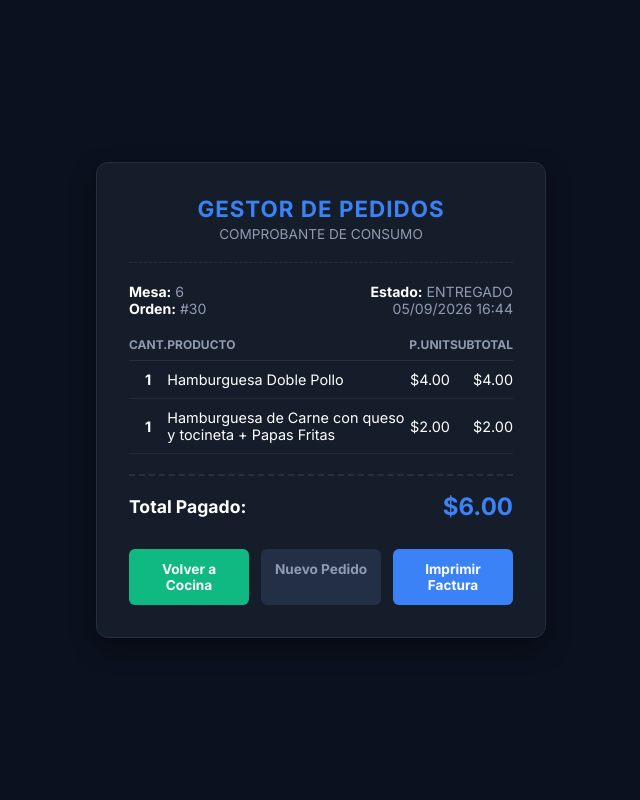
After one commit to djvictorcabrera-tech/proyecto-final, a PHP site: page /factura.php in a window 1280 px wide. The commit adds this page. Shown: the whole page, without its empty margins (319-959 px from the left). Run offline with PHP 8.4, Linux system fonts and the light colour scheme; data comes from the database, SQL or seed files in the repository; both versions use the stored data as it was after the commit.

Commit message:
Add files via upload

```diff
--- /dev/null
+++ b/factura.php
@@ -0,0 +1,245 @@
+<?php
+require_once 'SessionManager.php';
+$session = new SessionManager();
+
+$host = '127.0.0.1';
+$dbname = 'gestor_pedidos';
+$username = 'root';
+$password = '';
+
+try {
+    $pdo = new PDO("mysql:host=$host;dbname=$dbname;charset=utf8mb4", $username, $password);
+    $pdo->setAttribute(PDO::ATTR_ERRMODE, PDO::ERRMODE_EXCEPTION);
+} catch (PDOException $e) {
+    die("Error de conexión: " . $e->getMessage());
+}
+
+// Obtener el ID del pedido vía GET (si no se especifica, toma el último registrado)
+$idPedido = isset($_GET['id_pedido']) ? (int)$_GET['id_pedido'] : 0;
+
+if ($idPedido === 0) {
+    $stmtUltimo = $pdo->query("SELECT id_pedido FROM pedidos ORDER BY id_pedido DESC LIMIT 1");
+    $ultimo = $stmtUltimo->fetch(PDO::FETCH_ASSOC);
+    $idPedido = $ultimo['id_pedido'] ?? 0;
+}
+
+$pedidoHeader = null;
+$detalles = [];
+
+if ($idPedido > 0) {
+    // 1. Obtener encabezado del pedido
+    $stmtHeader = $pdo->prepare("
+        SELECT p.id_pedido, p.estado, p.total, p.creado_en, m.numero_mesa
+        FROM pedidos p
+        INNER JOIN mesas m ON p.id_mesa = m.id_mesa
+        WHERE p.id_pedido = :id_pedido
+    ");
+    $stmtHeader->execute([':id_pedido' => $idPedido]);
+    $pedidoHeader = $stmtHeader->fetch(PDO::FETCH_ASSOC);
+
+    // 2. Obtener desglose de detalle_pedido
+    $stmtDetalle = $pdo->prepare("
+        SELECT dp.cantidad, dp.precio_unitario, dp.subtotal, dp.notas, pb.nombre AS producto
+        FROM detalle_pedido dp
+        INNER JOIN platos_bebidas pb ON dp.id_producto = pb.id_producto
+        WHERE dp.id_pedido = :id_pedido
+    ");
+    $stmtDetalle->execute([':id_pedido' => $idPedido]);
+    $detalles = $stmtDetalle->fetchAll(PDO::FETCH_ASSOC);
+}
+?>
+<!DOCTYPE html>
+<html lang="es">
+<head>
+    <meta charset="UTF-8">
+    <meta name="viewport" content="width=device-width, initial-scale=1.0">
+    <title>Factura / Comprobante #<?= htmlspecialchars($idPedido) ?></title>
+    <link href="https://fonts.googleapis.com/css2?family=Inter:wght@400;500;600;700&display=swap" rel="stylesheet">
+    <style>
+        :root {
+            --bg-body: #0b111e;
+            --card-bg: #151d2a;
+            --text-main: #ffffff;
+            --text-muted: #8e9bb0;
+            --primary: #3b82f6;
+            --border: #232f45;
+        }
+
+        * { box-sizing: border-box; margin: 0; padding: 0; font-family: 'Inter', sans-serif; }
+
+        body {
+            background-color: var(--bg-body);
+            color: var(--text-main);
+            display: flex;
+            justify-content: center;
+            align-items: center;
+            min-height: 100vh;
+            padding: 20px;
+        }
+
+        .invoice-card {
+            background-color: var(--card-bg);
+            border: 1px solid var(--border);
+            border-radius: 12px;
+            width: 100%;
+            max-width: 450px;
+            padding: 32px;
+            box-shadow: 0 10px 25px rgba(0, 0, 0, 0.4);
+        }
+
+        .invoice-header {
+            text-align: center;
+            padding-bottom: 20px;
+            border-bottom: 1px dashed var(--border);
+        }
+
+        .restaurant-name { font-size: 1.4rem; font-weight: 800; color: var(--primary); letter-spacing: 1px; }
+        .invoice-title { font-size: 0.85rem; color: var(--text-muted); text-transform: uppercase; margin-top: 4px; }
+
+        .meta-info {
+            display: flex;
+            justify-content: space-between;
+            margin: 20px 0;
+            font-size: 0.88rem;
+            color: var(--text-muted);
+        }
+
+        .meta-info strong { color: var(--text-main); }
+
+        .items-table {
+            width: 100%;
+            border-collapse: collapse;
+            margin: 20px 0;
+        }
+
+        .items-table th {
+            text-align: left;
+            font-size: 0.75rem;
+            text-transform: uppercase;
+            color: var(--text-muted);
+            padding-bottom: 8px;
+            border-bottom: 1px solid var(--border);
+        }
+
+        .items-table td {
+            padding: 10px 0;
+            font-size: 0.9rem;
+            border-bottom: 1px solid rgba(255, 255, 255, 0.05);
+        }
+
+        .text-right { text-align: right; }
+        .text-center { text-align: center; }
+
+        .total-section {
+            border-top: 2px dashed var(--border);
+            padding-top: 16px;
+            margin-top: 10px;
+            display: flex;
+            justify-content: space-between;
+            align-items: center;
+        }
+
+        .total-label { font-size: 1.1rem; font-weight: 700; }
+        .total-amount { font-size: 1.5rem; font-weight: 800; color: var(--primary); }
+
+        .actions {
+            display: flex;
+            gap: 12px;
+            margin-top: 28px;
+        }
+
+        .btn {
+            flex: 1;
+            padding: 12px;
+            border-radius: 6px;
+            font-weight: 700;
+            font-size: 0.85rem;
+            text-align: center;
+            text-decoration: none;
+            cursor: pointer;
+            border: none;
+            transition: opacity 0.2s;
+        }
+
+        .btn-print { background-color: var(--primary); color: #fff; }
+        .btn-back { background-color: #232f45; color: var(--text-muted); }
+        .btn:hover { opacity: 0.9; }
+
+        @media print {
+            body { background: #fff; color: #000; }
+            .invoice-card { border: none; box-shadow: none; width: 100%; max-width: 100%; padding: 0; }
+            .actions { display: none; }
+            .restaurant-name, .total-amount { color: #000; }
+            .items-table th, .items-table td { border-color: #ddd; }
+        }
+            .btn-cocina {
+                background-color: #10b981; /* Verde estilo cocina */
+                color: #ffffff;
+                }
+                .btn-cocina:hover {
+                    background-color: #059669;
+                }
+    </style>
+</head>
+<body>
+
+<div class="invoice-card">
+    <?php if (!$pedidoHeader): ?>
+        <div style="text-align: center; color: var(--text-muted);">
+            <h3>No se encontró la factura</h3>
+            <p style="margin-top: 10px;">El pedido especificado no existe o no contiene productos.</p>
+            <a href="menu.php" class="btn btn-back" style="display: inline-block; margin-top: 20px;">Volver al Menú</a>
+        </div>
+    <?php else: ?>
+        <div class="invoice-header">
+            <div class="restaurant-name">GESTOR DE PEDIDOS</div>
+            <div class="invoice-title">Comprobante de Consumo</div>
+        </div>
+
+        <div class="meta-info">
+            <div>
+                <div><strong>Mesa:</strong> <?= htmlspecialchars($pedidoHeader['numero_mesa']) ?></div>
+                <div><strong>Orden:</strong> #<?= htmlspecialchars($pedidoHeader['id_pedido']) ?></div>
+            </div>
+            <div class="text-right">
+                <div><strong>Estado:</strong> <?= htmlspecialchars($pedidoHeader['estado']) ?></div>
+                <div><?= date('d/m/Y H:i', strtotime($pedidoHeader['creado_en'])) ?></div>
+            </div>
+        </div>
+
+        <table class="items-table">
+            <thead>
+                <tr>
+                    <th>Cant.</th>
+                    <th>Producto</th>
+                    <th class="text-right">P.Unit</th>
+                    <th class="text-right">Subtotal</th>
+                </tr>
+            </thead>
+            <tbody>
+                <?php foreach ($detalles as $item): ?>
+                    <tr>
+                        <td class="text-center"><strong><?= $item['cantidad'] ?></strong></td>
+                        <td><?= htmlspecialchars($item['producto']) ?></td>
+                        <td class="text-right">$<?= number_format($item['precio_unitario'], 2) ?></td>
+                        <td class="text-right">$<?= number_format($item['subtotal'], 2) ?></td>
+                    </tr>
+                <?php endforeach; ?>
+            </tbody>
+        </table>
+
+        <div class="total-section">
+            <span class="total-label">Total Pagado:</span>
+            <span class="total-amount">$<?= number_format($pedidoHeader['total'], 2) ?></span>
+        </div>
+
+        <div class="actions">
+            <a href="menu_cocina.php" class="btn btn-cocina">Volver a Cocina</a>
+            <a href="menu.php" class="btn btn-back">Nuevo Pedido</a>
+            <button onclick="window.print()" class="btn btn-print">Imprimir Factura</button>
+        </div>
+    <?php endif; ?>
+</div>
+
+</body>
+</html>
```
Also changed, not shown: gestor_pedidos.sql (+112 -5 lines), menu.php (+59 -6 lines), menu_cocina.php (+128 -114 lines).
